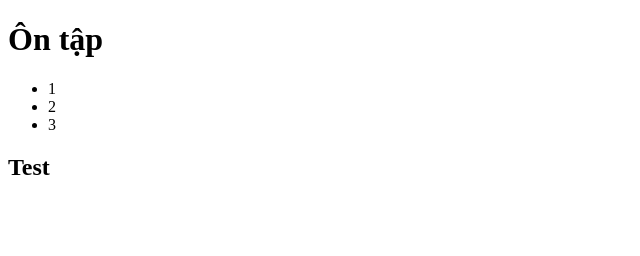
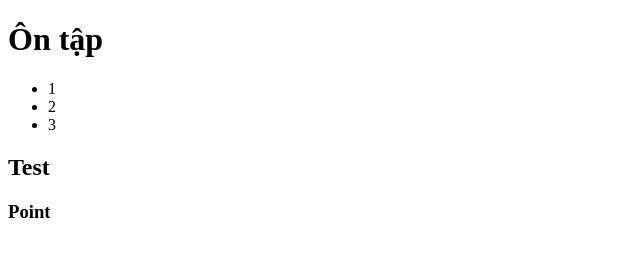
Before and after one commit to hunglee3001/duAn3, a plain HTML site: page index.html in a window 1280 px wide. Shown: the full height of the page, 0-640 px from the left. Drawn offline with Linux system fonts and the light colour scheme.

Commit message:
third commit

```diff
--- a/index.html
+++ b/index.html
@@ -13,5 +13,6 @@
       <li>3</li>
     </ul>
     <h2>Test</h2>
+    <h3>Point</h3>
   </body>
 </html>
```
